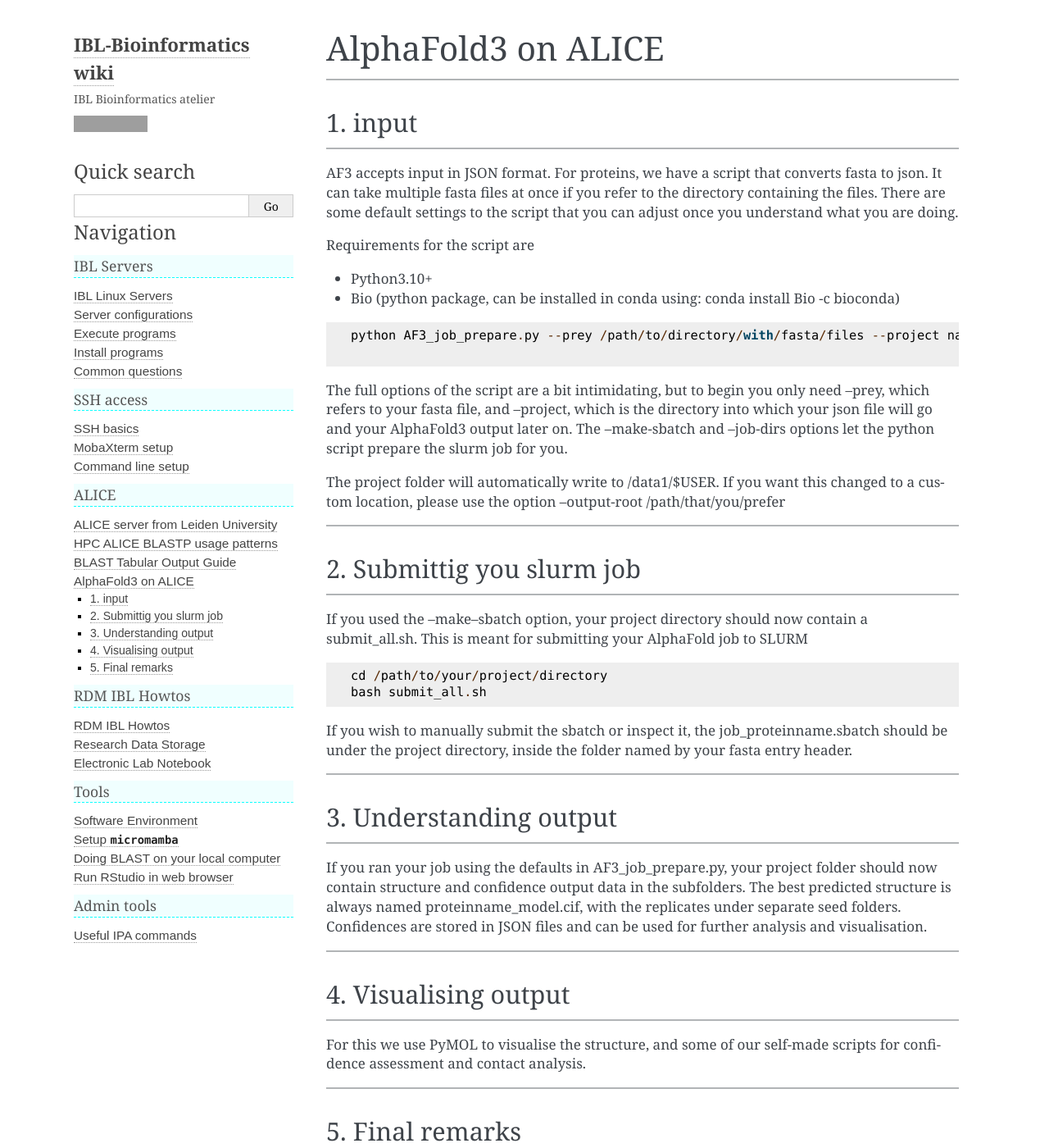
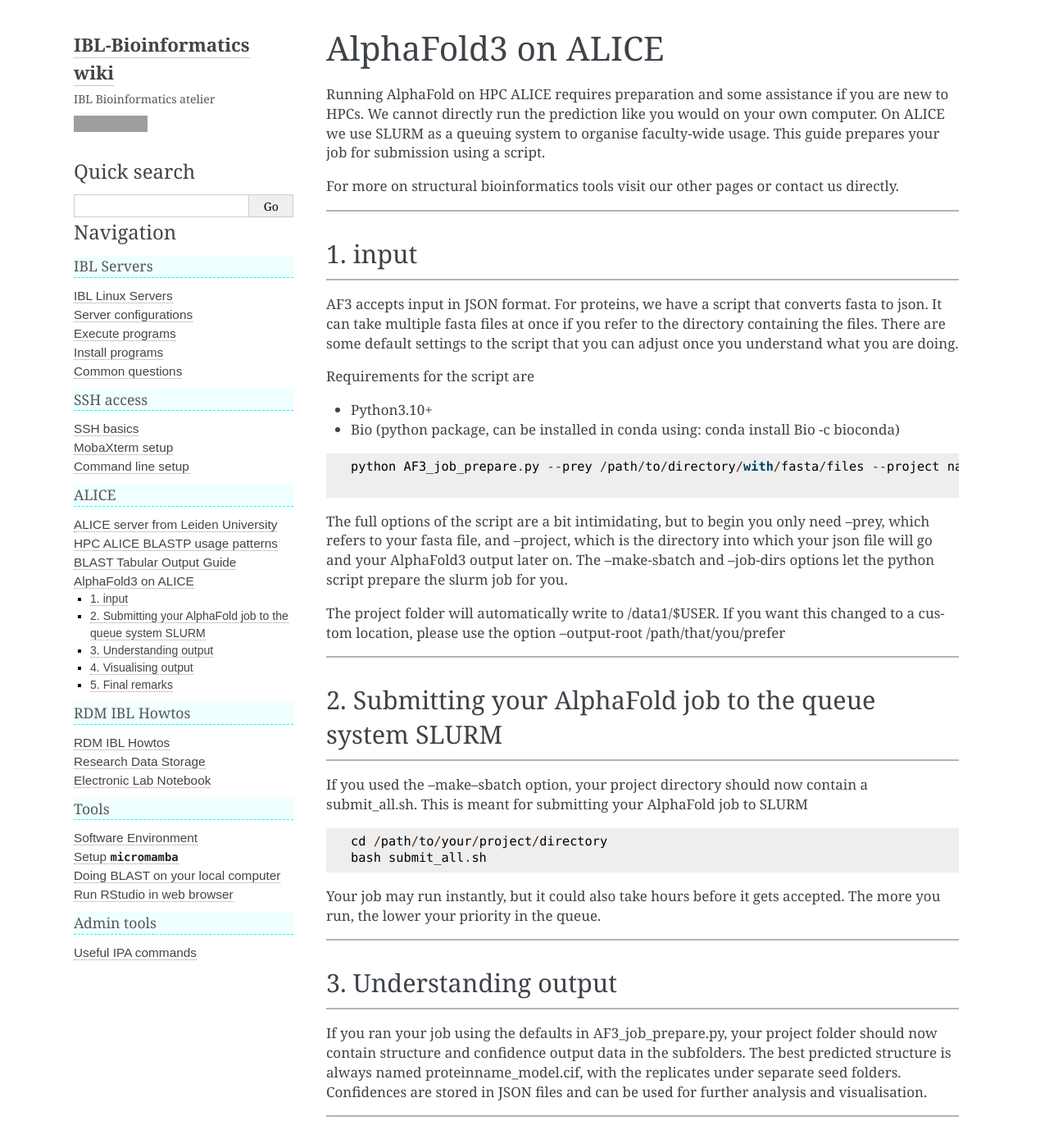
Before and after one commit to IBL-bioinfo/IBL-bioinformatics-wiki, a Sphinx documentation site: the page built from docs/source/alice/AlphaFold3.md, in a window 1280 px wide and 1400 px high. Shown: the whole window at 82% size. Built offline with Sphinx 7.4.7, drawn with Linux system fonts in a browser that asks for light colours; grey boxes are pictures that could not be loaded.

````diff
--- a/docs/source/alice/AlphaFold3.md
+++ b/docs/source/alice/AlphaFold3.md
@@ -1,4 +1,8 @@
 # AlphaFold3 on ALICE
+
+Running AlphaFold on HPC ALICE requires preparation and some assistance if you are new to HPCs. We cannot directly run the prediction like you would on your own computer. On ALICE we use SLURM as a queuing system to organise faculty-wide usage. This guide prepares your job for submission using a script.
+
+For more on structural bioinformatics tools visit our other pages or contact us directly.
 
 ---
 ## 1. input
@@ -19,7 +23,7 @@
 The project folder will automatically write to /data1/$USER. If you want this changed to a custom location, please use the option --output-root /path/that/you/prefer
 
 ---
-## 2. Submittig you slurm job
+## 2. Submitting your AlphaFold job to the queue system SLURM
 ---
 
 If you used the --make--sbatch option, your project directory should now contain a submit_all.sh. This is meant for submitting your AlphaFold job to SLURM
@@ -29,7 +33,7 @@
 bash submit_all.sh
 ```
 
-If you wish to manually submit the sbatch or inspect it, the job_proteinname.sbatch should be under the project directory, inside the folder named by your fasta entry header.
+Your job may run instantly, but it could also take hours before it gets accepted. The more you run, the lower your priority in the queue.
 
 ---
 ## 3. Understanding output
````
